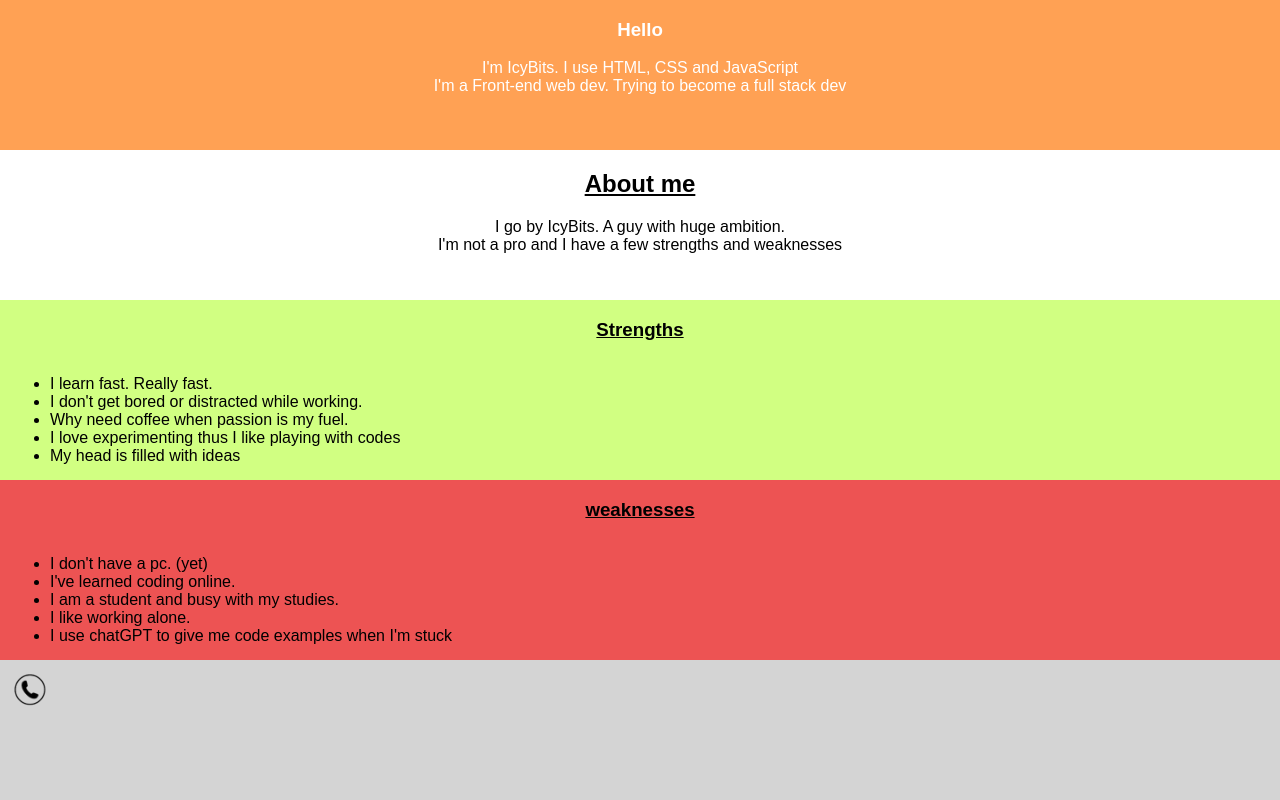
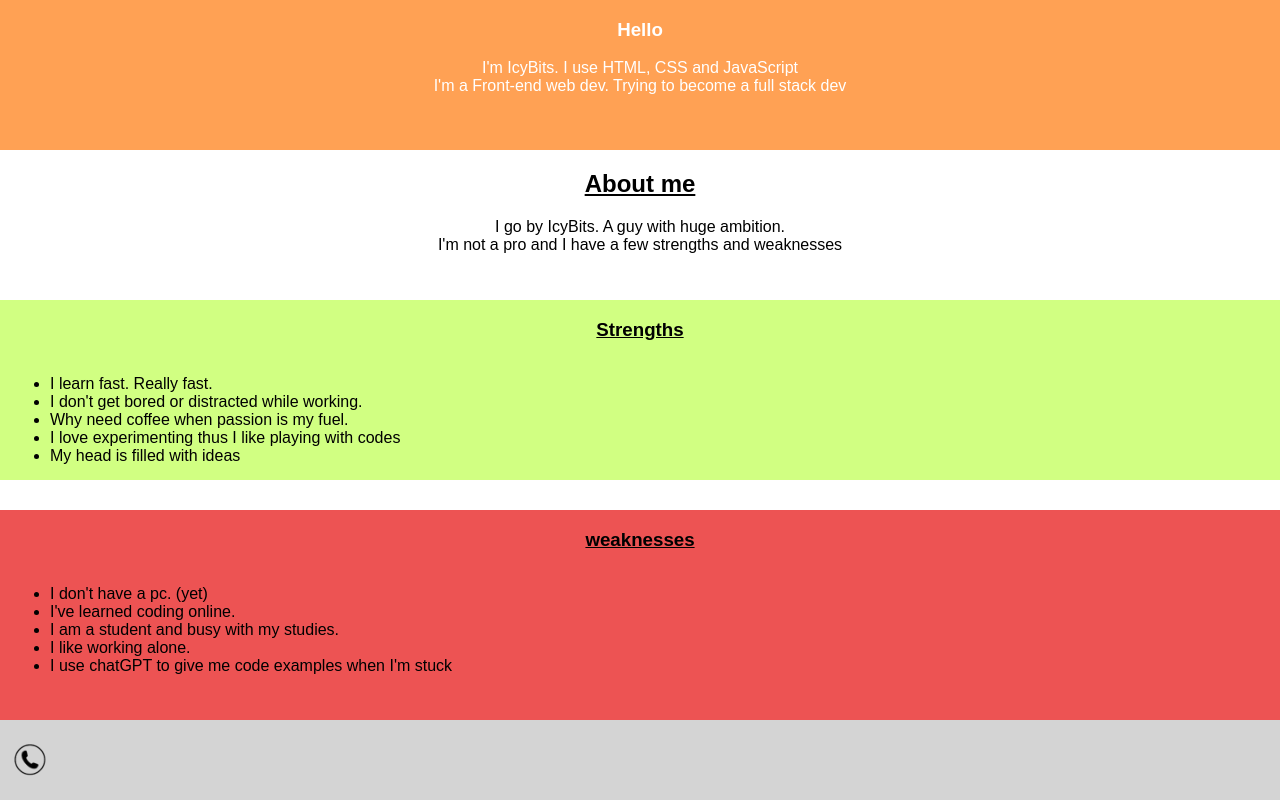
Before and after one commit to IcyyBits/Portfolio, a plain HTML site: page index.html in a window 1280 px wide. Drawn offline with Linux system fonts and the light colour scheme.

Commit message:
Update styles.css

```diff
--- a/styles.css
+++ b/styles.css
@@ -55,9 +55,9 @@ h3 {
     color: black;
     background-color: #ED5353;
     position: fixed;
-    top: 480px;
+    top: 510px;
     left: 0;
-    height: 180px;
+    height: 210px;
     text-align: center;
 }
 
@@ -125,7 +125,7 @@ h3 {
 
 .contact {
     position: fixed;
-    top: 670px;
+    top: 740px;
     left: 10px;
     height: 40px;
     width: 40px;
```
